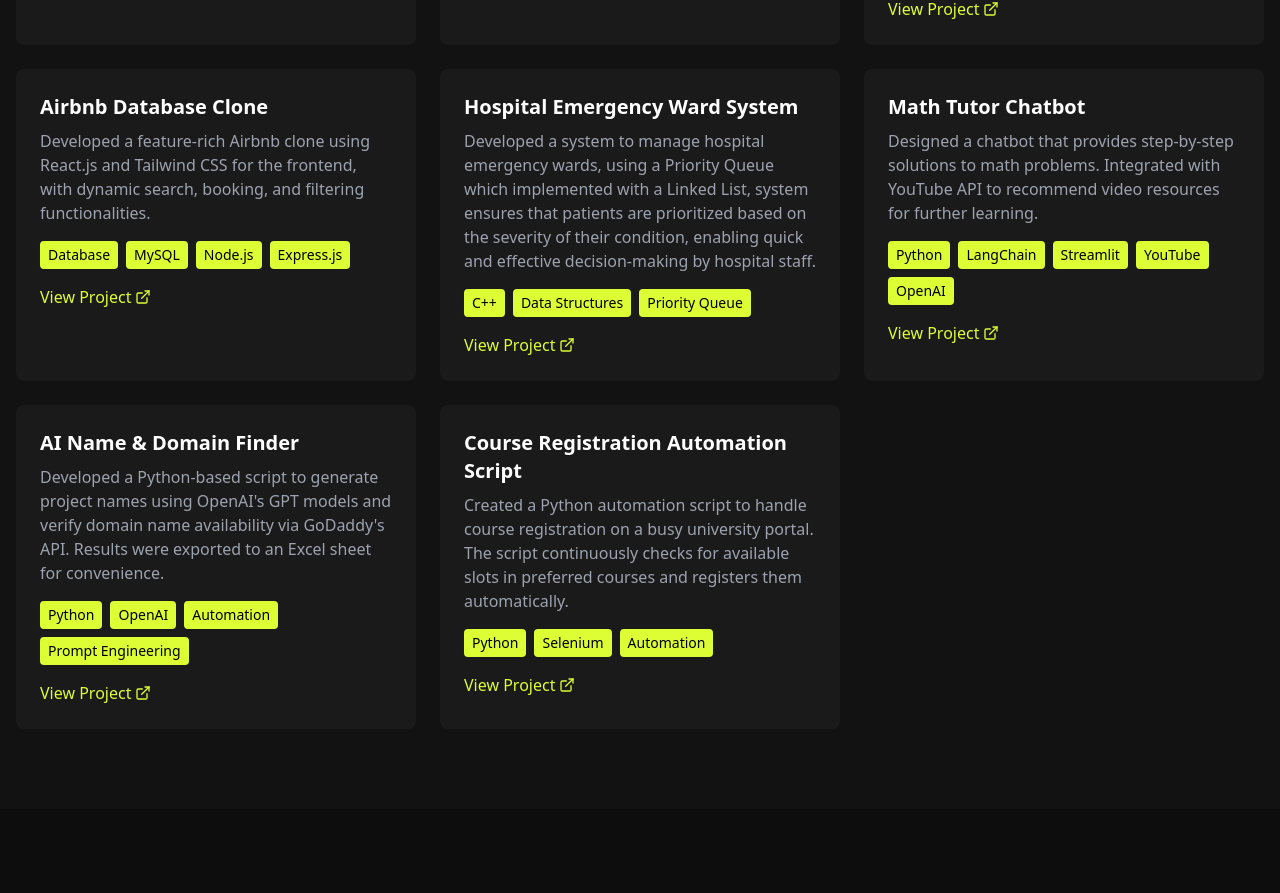
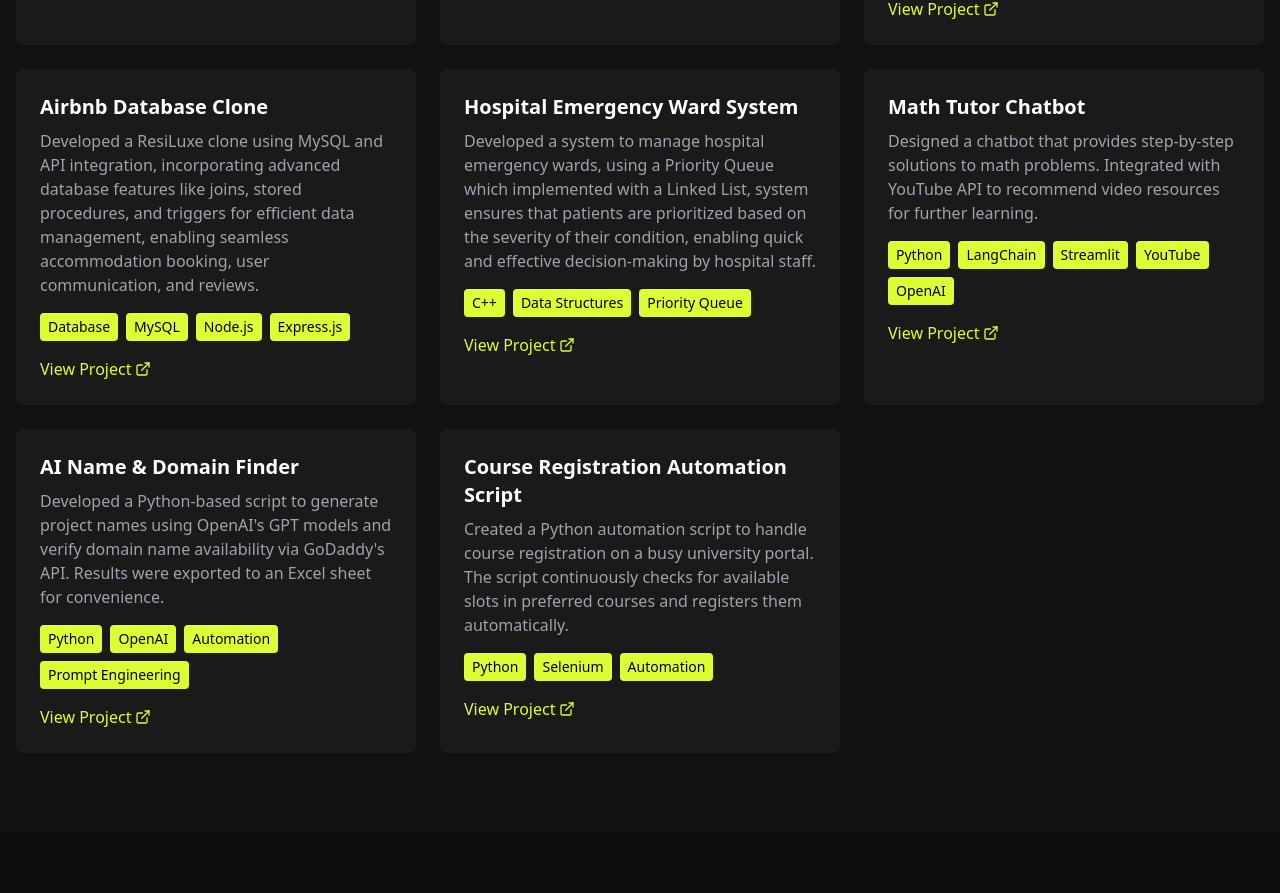
Before and after one commit to yahyabhatti10/yahya-portfolio, a React (Vite) app: page / in a window 1280 px wide. Shown: the part 2755-3648 px from the top of the page. Built offline with nearby package versions, Linux system fonts and the light colour scheme.

Commit message:
Minor fixes in ProjectSection

```diff
--- a/src/components/ProjectsSection.tsx
+++ b/src/components/ProjectsSection.tsx
@@ -26,9 +26,9 @@ const projects = [
   {
     title: "Airbnb Database Clone",
     description:
-      "Developed a feature-rich Airbnb clone using React.js and Tailwind CSS for the frontend, with dynamic search, booking, and filtering functionalities.",
+      "Developed a ResiLuxe clone using MySQL and API integration, incorporating advanced database features like joins, stored procedures, and triggers for efficient data management, enabling seamless accommodation booking, user communication, and reviews.",
     technologies: ["Database", "MySQL", "Node.js", "Express.js"],
-    link: "https://github.com/yahyabhatti10/Airbnb-Clone",
+    link: "https://github.com/yahyabhatti10/Resiluxe",
   },
   {
     title: "Hospital Emergency Ward System",
```
